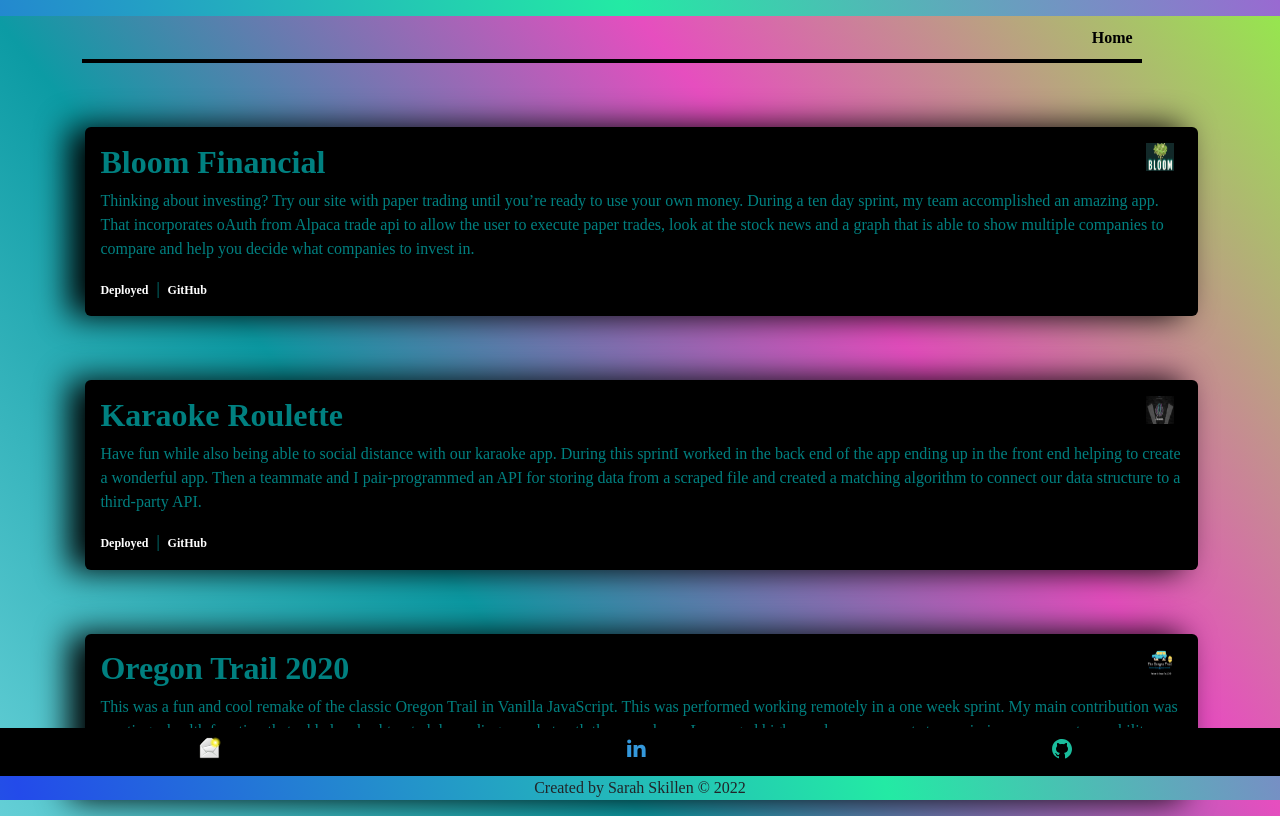
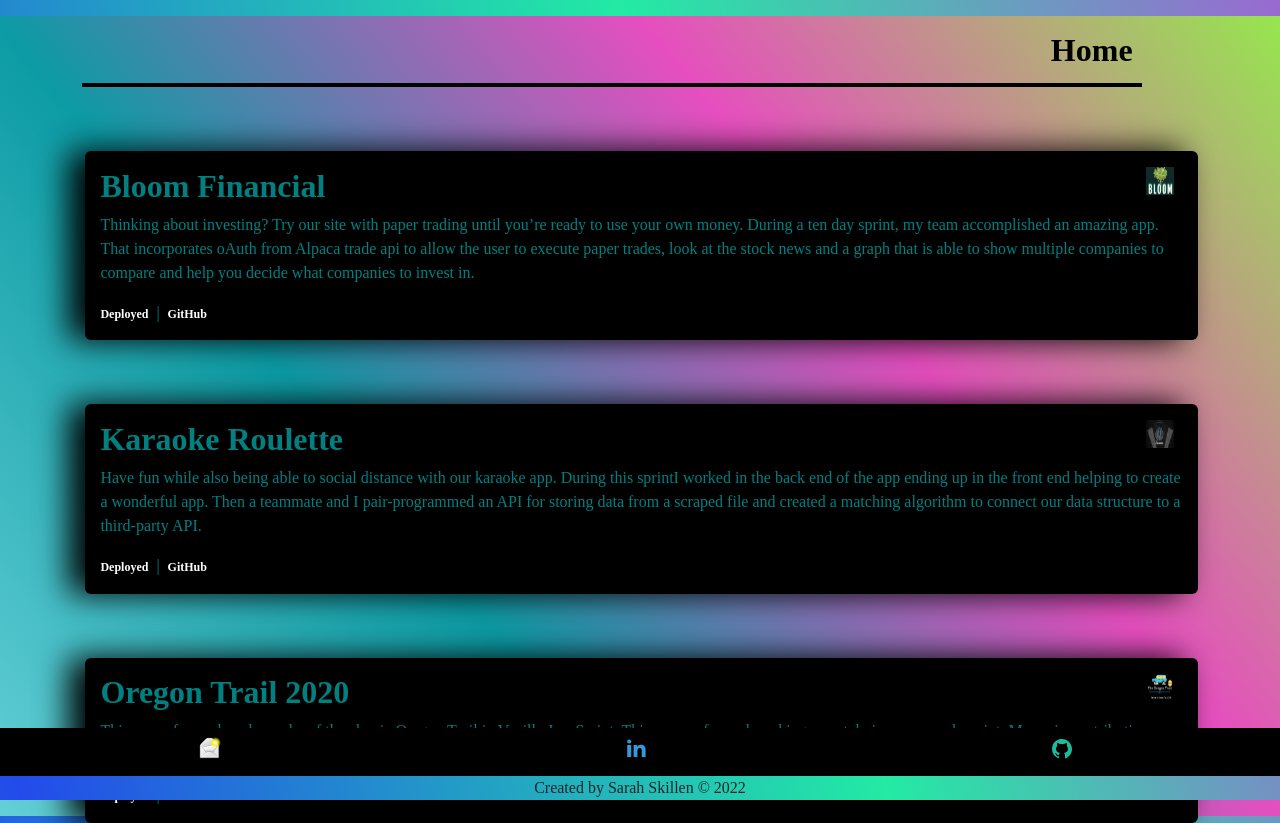
Before and after one commit to sarah-svg/sarah-site, a React (Create React App) app: page /page in a window 1280 px wide. Built offline with nearby package versions, Linux system fonts and the light colour scheme; a web font is replaced by a local one.

Commit message:
make projects header larger

```diff
--- a/src/Projects/Projects.scss
+++ b/src/Projects/Projects.scss
@@ -3,7 +3,6 @@
 @import url('https://fonts.googleapis.com/css2?family=Hubballi&display=swap');
 @import '~bootstrap/scss/bootstrap.scss';
 #projects{
-
   .card{
  margin-top: 4rem ;
   }
@@ -58,11 +57,10 @@ text-shadow: -2px 1px 5px rgba(5,212,230,0.87);
       width: 95%;
     a{
       margin: .6rem;
-        font-size: 1rem !important;
+        font-size: 2rem !important;
         text-decoration: none;
         font-weight: bolder;
         color: black;
-        font-size: 1rem !important;
         font-family: 'Hubballi' !important;
       }
 
```
